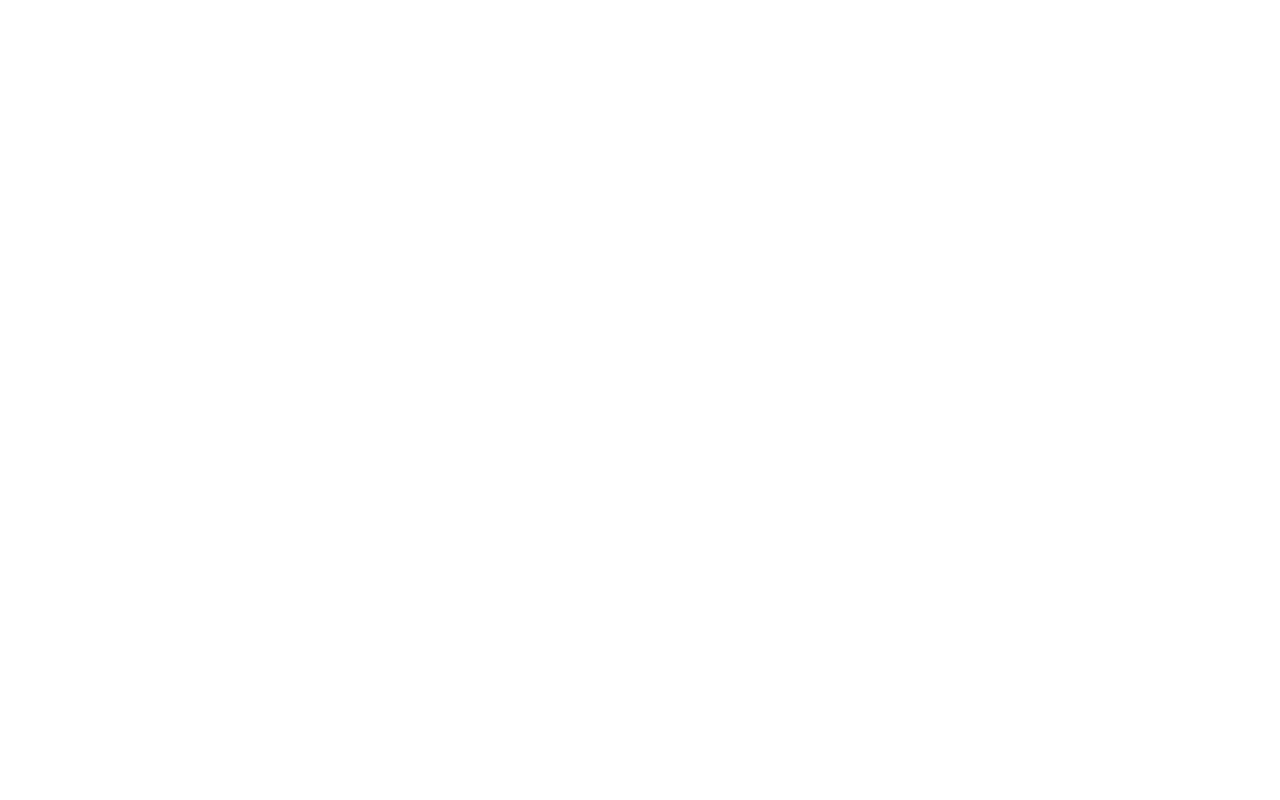
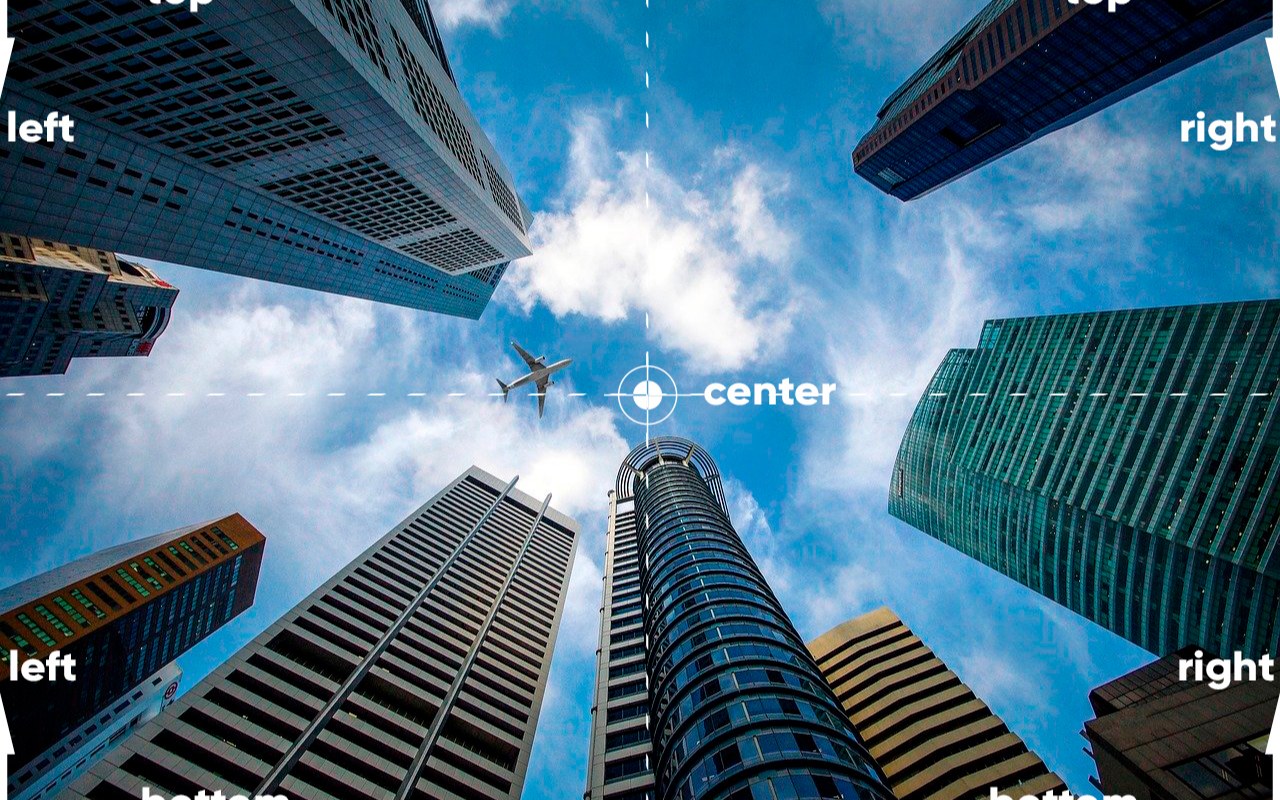
Before and after one commit to Victor-Smialowski/HTML-CSS, a plain HTML site: page Exercicio/fundo002.html in a window 1280 px wide. Drawn offline with Linux system fonts and the light colour scheme.

Commit message:
Update fundo002.html

```diff
--- a/Exercicio/fundo002.html
+++ b/Exercicio/fundo002.html
@@ -1,10 +1,18 @@
 <!DOCTYPE html>
-<html lang="en">
+<html lang="pt-br">
 <head>
     <meta charset="UTF-8">
     <meta http-equiv="X-UA-Compatible" content="IE=edge">
     <meta name="viewport" content="width=device-width, initial-scale=1.0">
-    <title>Document</title>
+    <title>Posicionamento</title>
+    <style>
+        body {
+            background-image: url(imagens/wallpaper003.jpg);
+            background-position: center center;
+            height: 97vh;
+
+        }
+    </style>
 </head>
 <body>
 
```
